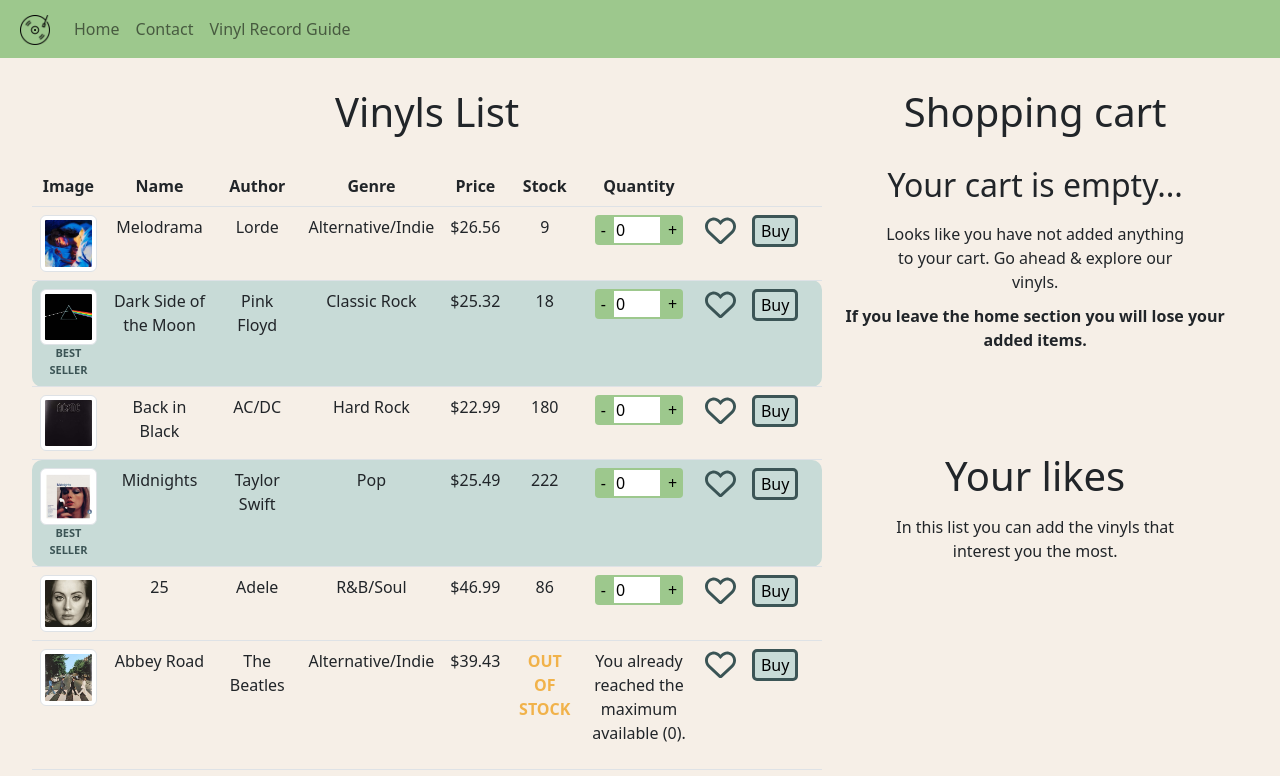
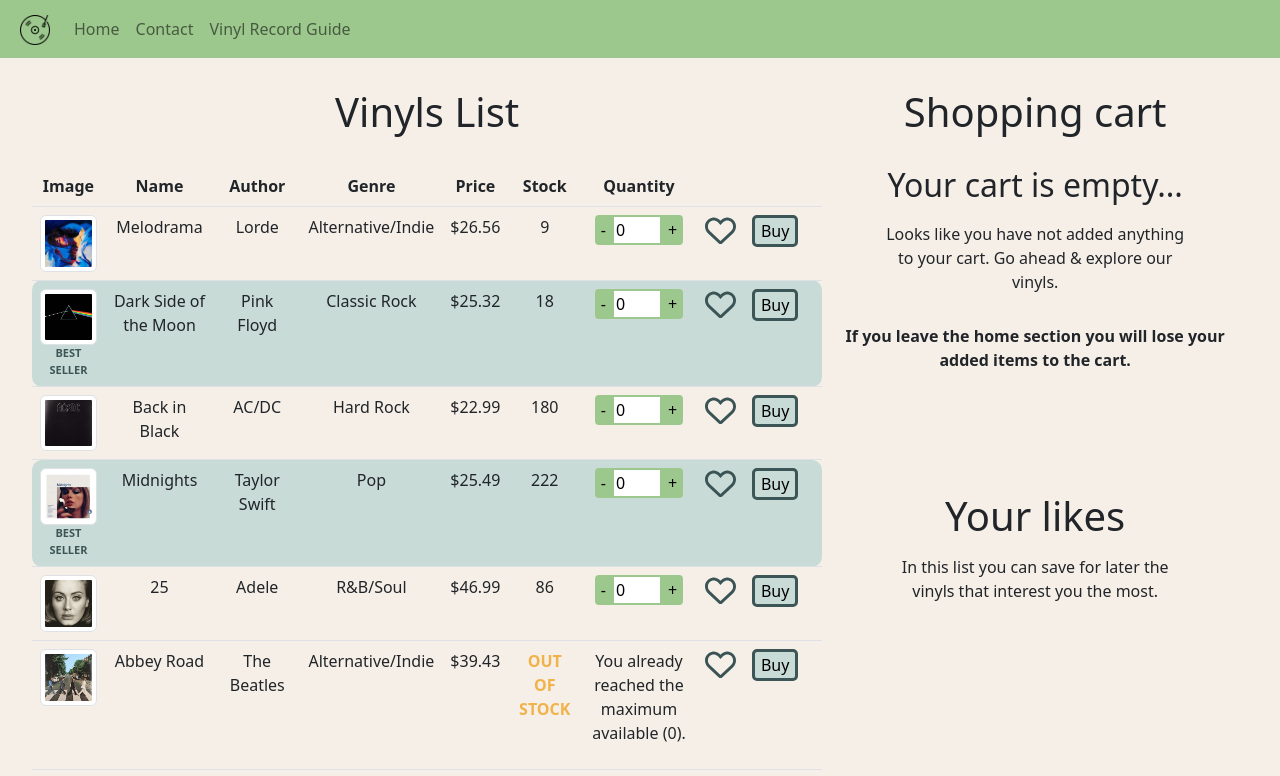
Before and after one commit to atomasr/vinylstore-angular, an Angular app: page /home in a window 1280 px wide. Shown: the top 776 px of the page. Built offline with nearby package versions, Linux system fonts and the light colour scheme.

Commit message:
Limpio codigo.

```diff
--- a/src/app/cart/cart.component.html
+++ b/src/app/cart/cart.component.html
@@ -4,7 +4,7 @@
         <div *ngIf="result1.length == 0">
             <h2>Your cart is empty...</h2>
             <p>Looks like you have not added anything to your cart. Go ahead & explore our vinyls.</p>
-            <b>If you leave the home section you will lose your added items.</b>
+            <p class="bold">If you leave the home section you will lose your added items to the cart.</p>
         </div>
     </ng-container>
     <li *ngFor="let vinyl of cartList$ | async">
@@ -20,7 +20,7 @@
     <ng-container *ngIf="(likesList$ | async) as result3">
         <h1 class="titleLike">Your likes</h1>
         <div *ngIf="result3.length == 0">
-            <p>In this list you can add the vinyls that interest you the most.</p>
+            <p>In this list you can save for later the vinyls that interest you the most.</p>
         </div>
     </ng-container>
     <li *ngFor="let vinyl of likesList$ | async">
--- a/src/app/cart/cart.component.scss
+++ b/src/app/cart/cart.component.scss
@@ -29,6 +29,11 @@ p {
     margin: 0;
 }
 
+.bold {
+    font-weight: 700;
+    padding: 20px;
+}
+
 .titleLike {
     margin-top: 100px;
     margin-bottom: 5px;
--- a/src/app/cart/cart.component.ts
+++ b/src/app/cart/cart.component.ts
@@ -3,7 +3,6 @@ import { Observable } from 'rxjs';
 import { Like } from '../like-button/Like';
 import { VinylCartService } from '../vinyl-cart.service';
 import { Vinyl } from '../vinyl-list/Vinyl';
-import { VinylListComponent } from '../vinyl-list/vinyl-list.component';
 
 @Component({
   selector: 'app-cart',
--- a/src/app/like-button/like-button.component.ts
+++ b/src/app/like-button/like-button.component.ts
@@ -2,7 +2,6 @@ import { Component, EventEmitter, Input, OnInit, Output } from '@angular/core';
 import { VinylCartService } from '../vinyl-cart.service';
 
 import { Like } from '../like-button/Like';
-import { Observable } from 'rxjs';
 
 @Component({
   selector: 'app-like-button',
--- a/src/app/vinyl-list/vinyl-list.component.ts
+++ b/src/app/vinyl-list/vinyl-list.component.ts
@@ -1,6 +1,4 @@
-import { ApplicationRef, Component, EventEmitter, OnInit, Output } from '@angular/core';
-import { BehaviorSubject, Observable } from 'rxjs';
-import { Like } from '../like-button/Like';
+import { Component, OnInit } from '@angular/core';
 import { VinylCartService } from '../vinyl-cart.service';
 import { Vinyl } from './Vinyl';
 
@@ -140,7 +138,7 @@ export class VinylListComponent implements OnInit {
   ngOnInit(): void {
   }
 
-  addToCart(vinyl): void {
+  addToCart(vinyl: Vinyl): void {
     if ((vinyl.stock >= vinyl.quantity)&&(vinyl.quantity > 0)) {
       this.cart.addToCart(vinyl);
       this.cart.updateTotalPrice();
@@ -151,7 +149,7 @@ export class VinylListComponent implements OnInit {
   }
 
 
-  removeFromCart(vinyl): void {
+  removeFromCart(vinyl: Vinyl): void {
     this.cart.removeFromCart(vinyl);
     this.cart.updateTotalPrice();
     vinyl.stock += vinyl.quantityCart;
```
